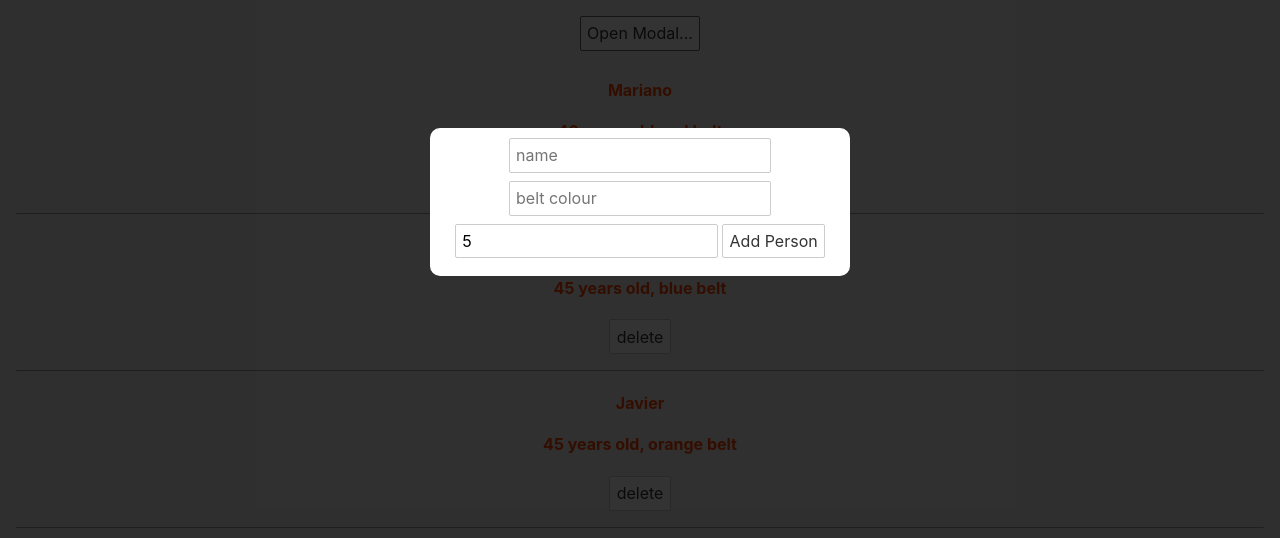
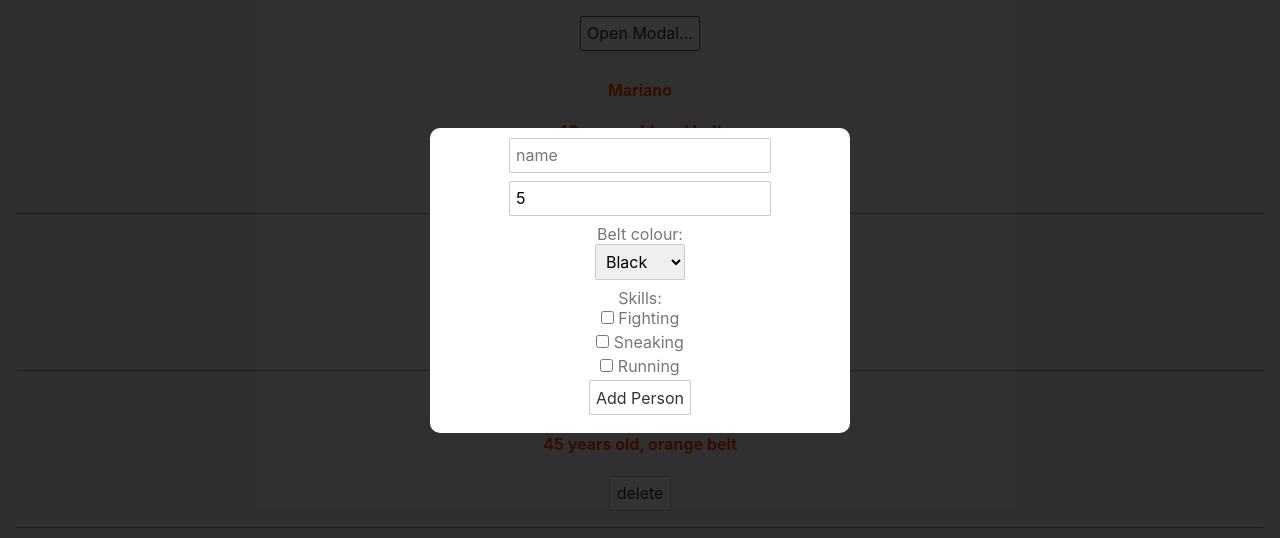
Before and after one commit to marianojhb/sveltenetninja, a Svelte app: page / in a window 1280 px wide. Both pictures are taken after a click on the button "Open Modal...". Shown: the top 538 px of the page. Built offline with nearby package versions, Linux system fonts and the light colour scheme.

Commit message:
lesson16

```diff
--- a/src/App.svelte
+++ b/src/App.svelte
@@ -1,6 +1,5 @@
 <script>
   import Modal from './Modal.svelte'
-  import addPersonForm from './AddPersonForm.svelte'
   import AddPersonForm from './AddPersonForm.svelte'
 
   let showModal = false
@@ -38,6 +37,7 @@
 <Modal isPromo={false} {showModal} on:click={toggleModal}>
   <AddPersonForm />
 </Modal>
+
 <main>
   <button on:click={toggleModal}>Open Modal...</button>
   {#each people as person (person.id)}
--- a/src/addPersonForm.svelte
+++ b/src/addPersonForm.svelte
@@ -2,16 +2,31 @@
   let name
   let beltColour
   let age = 5
+  let skills = []
 
   const handleSubmit = () => {
-    console.log(name, beltColour, age)
+    console.log(name, beltColour, age, skills)
   }
 </script>
 
 <form on:submit|preventDefault={handleSubmit}>
   <input type="text" placeholder="name" bind:value={name} />
-  <input type="text" placeholder="belt colour" bind:value={beltColour} />
   <input type="number" placeholder="age" bind:value={age} />
+
+  <label>Belt colour:</label>
+  <select bind:value={beltColour}>
+    <option value="black">Black</option>
+    <option value="orange">Orange</option>
+    <option value="brown">Brown</option>
+    <option value="white">White</option>
+  </select>
+
+  <label>Skills:</label>
+
+  <input type="checkbox" bind:group={skills} value="fighting" /> Fighting<br />
+  <input type="checkbox" bind:group={skills} value="sneaking" /> Sneaking<br />
+  <input type="checkbox" bind:group={skills} value="running" /> Running<br />
+
   <button>Add Person</button>
 </form>
 
--- a/src/main.js
+++ b/src/main.js
@@ -1,10 +1,10 @@
-import App from './App.svelte';
+import App from './App.svelte'
 
 const app = new App({
-	target: document.body,
-	props: {
-		name: 'world'
-	}
-});
+  target: document.body,
+  props: {
+    // name: 'world'
+  },
+})
 
-export default app;
+export default app
```
Also changed, not shown: 1 other file (tests, documents, lock files or other folders).
